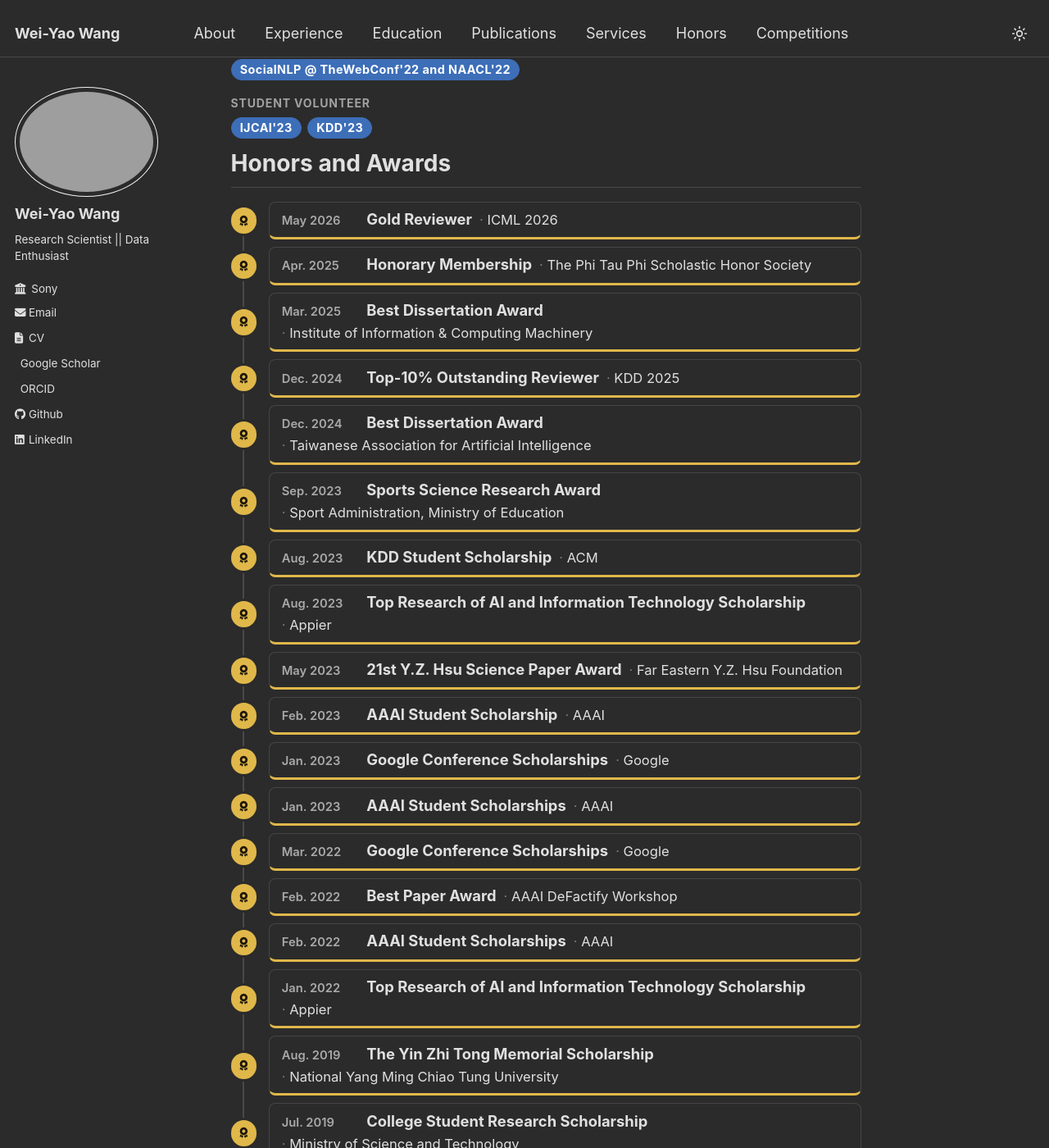
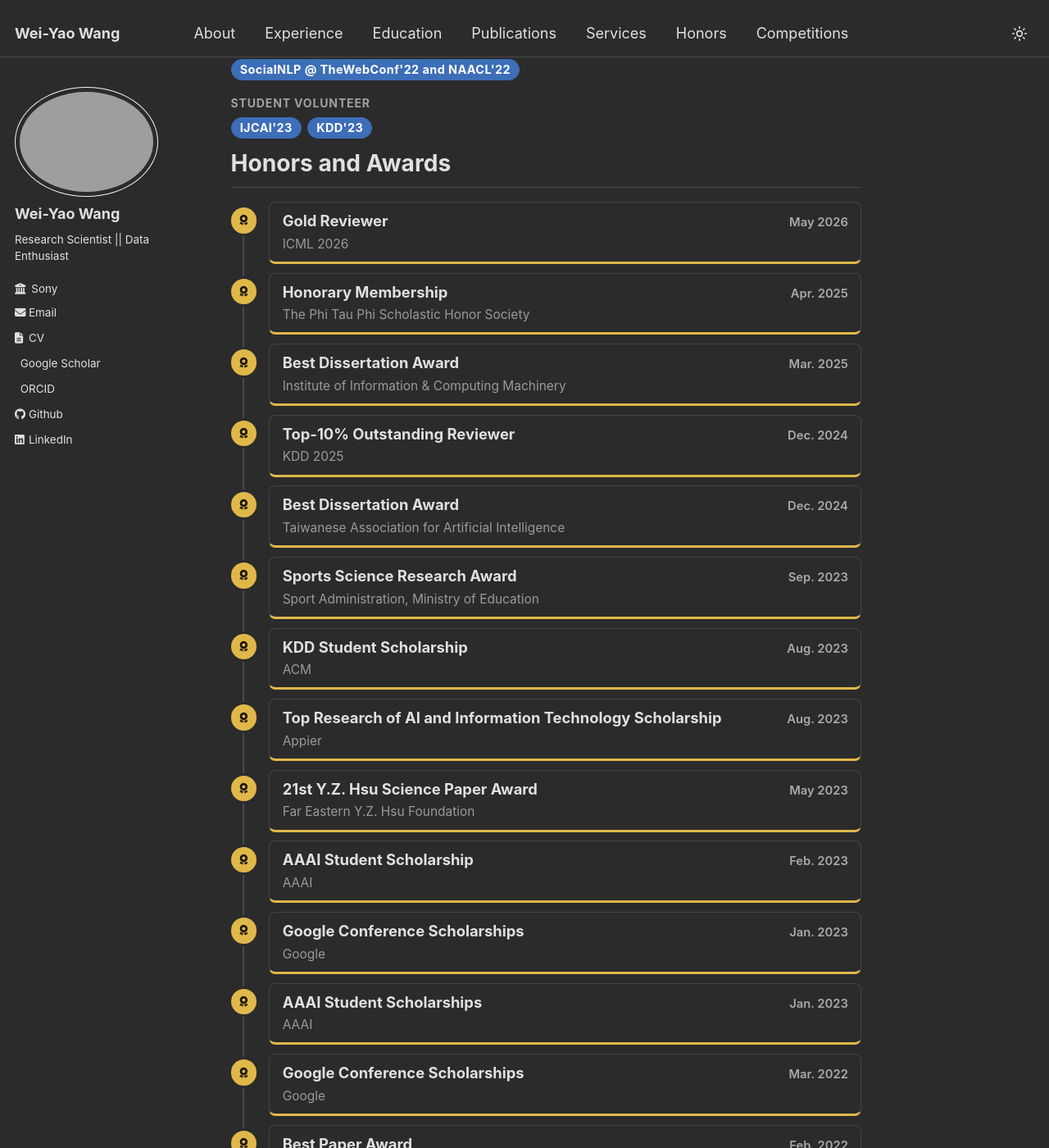
Before and after one commit to wywyWang/wywyWang.github.io, a Jekyll site: the page built from _pages/about.md, in a window 1280 px wide and 1400 px high, scrolled down 3621 px. Shown: the whole window at 82% size. Built offline with Jekyll 4.4.1, drawn with Linux system fonts in a browser that asks for light colours; some of the changed text lies outside the part shown.

Commit message:
adjust the content

```diff
--- a/_pages/about.md
+++ b/_pages/about.md
@@ -337,165 +337,237 @@ I am also open to research collaboration. Please drop me an email if you are int
 <div class="timeline">
   <div class="timeline-list">
 
-    <div class="tl-card tl-card--honor tl-card--one">
+    <div class="tl-card tl-card--honor tl-card--two">
       <div class="tl-icon" aria-hidden="true"><i class="fas fa-award"></i></div>
       <div class="tl-body">
-        <span class="tl-when">May 2026</span>
-        <span class="tl-org">Gold Reviewer</span>
-        <span class="tl-role">ICML 2026</span>
+        <div class="tl-line">
+          <span class="tl-org">Gold Reviewer</span>
+          <span class="tl-when">May 2026</span>
+        </div>
+        <div class="tl-line tl-line--sub">
+          <span class="tl-role">ICML 2026</span>
+        </div>
       </div>
     </div>
 
-    <div class="tl-card tl-card--honor tl-card--one">
+    <div class="tl-card tl-card--honor tl-card--two">
       <div class="tl-icon" aria-hidden="true"><i class="fas fa-award"></i></div>
       <div class="tl-body">
-        <span class="tl-when">Apr. 2025</span>
-        <span class="tl-org">Honorary Membership</span>
-        <span class="tl-role">The Phi Tau Phi Scholastic Honor Society</span>
+        <div class="tl-line">
+          <span class="tl-org">Honorary Membership</span>
+          <span class="tl-when">Apr. 2025</span>
+        </div>
+        <div class="tl-line tl-line--sub">
+          <span class="tl-role">The Phi Tau Phi Scholastic Honor Society</span>
+        </div>
       </div>
     </div>
 
-    <div class="tl-card tl-card--honor tl-card--one">
+    <div class="tl-card tl-card--honor tl-card--two">
       <div class="tl-icon" aria-hidden="true"><i class="fas fa-award"></i></div>
       <div class="tl-body">
-        <span class="tl-when">Mar. 2025</span>
-        <span class="tl-org">Best Dissertation Award</span>
-        <span class="tl-role">Institute of Information &amp; Computing Machinery</span>
+        <div class="tl-line">
+          <span class="tl-org">Best Dissertation Award</span>
+          <span class="tl-when">Mar. 2025</span>
+        </div>
+        <div class="tl-line tl-line--sub">
+          <span class="tl-role">Institute of Information &amp; Computing Machinery</span>
+        </div>
       </div>
     </div>
 
-    <div class="tl-card tl-card--honor tl-card--one">
+    <div class="tl-card tl-card--honor tl-card--two">
       <div class="tl-icon" aria-hidden="true"><i class="fas fa-award"></i></div>
       <div class="tl-body">
-        <span class="tl-when">Dec. 2024</span>
-        <span class="tl-org">Top-10% Outstanding Reviewer</span>
-        <span class="tl-role">KDD 2025</span>
+        <div class="tl-line">
+          <span class="tl-org">Top-10% Outstanding Reviewer</span>
+          <span class="tl-when">Dec. 2024</span>
+        </div>
+        <div class="tl-line tl-line--sub">
+          <span class="tl-role">KDD 2025</span>
+        </div>
       </div>
     </div>
 
-    <div class="tl-card tl-card--honor tl-card--one">
+    <div class="tl-card tl-card--honor tl-card--two">
       <div class="tl-icon" aria-hidden="true"><i class="fas fa-award"></i></div>
       <div class="tl-body">
-        <span class="tl-when">Dec. 2024</span>
-        <span class="tl-org">Best Dissertation Award</span>
-        <span class="tl-role">Taiwanese Association for Artificial Intelligence</span>
+        <div class="tl-line">
+          <span class="tl-org">Best Dissertation Award</span>
+          <span class="tl-when">Dec. 2024</span>
+        </div>
+        <div class="tl-line tl-line--sub">
+          <span class="tl-role">Taiwanese Association for Artificial Intelligence</span>
+        </div>
       </div>
     </div>
 
-    <div class="tl-card tl-card--honor tl-card--one">
+    <div class="tl-card tl-card--honor tl-card--two">
       <div class="tl-icon" aria-hidden="true"><i class="fas fa-award"></i></div>
       <div class="tl-body">
-        <span class="tl-when">Sep. 2023</span>
-        <span class="tl-org">Sports Science Research Award</span>
-        <span class="tl-role">Sport Administration, Ministry of Education</span>
+        <div class="tl-line">
+          <span class="tl-org">Sports Science Research Award</span>
+          <span class="tl-when">Sep. 2023</span>
+        </div>
+        <div class="tl-line tl-line--sub">
+          <span class="tl-role">Sport Administration, Ministry of Education</span>
+        </div>
       </div>
     </div>
 
-    <div class="tl-card tl-card--honor tl-card--one">
+    <div class="tl-card tl-card--honor tl-card--two">
       <div class="tl-icon" aria-hidden="true"><i class="fas fa-award"></i></div>
       <div class="tl-body">
-        <span class="tl-when">Aug. 2023</span>
-        <span class="tl-org">KDD Student Scholarship</span>
-        <span class="tl-role">ACM</span>
+        <div class="tl-line">
+          <span class="tl-org">KDD Student Scholarship</span>
+          <span class="tl-when">Aug. 2023</span>
+        </div>
+        <div class="tl-line tl-line--sub">
+          <span class="tl-role">ACM</span>
+        </div>
       </div>
     </div>
 
-    <div class="tl-card tl-card--honor tl-card--one">
+    <div class="tl-card tl-card--honor tl-card--two">
       <div class="tl-icon" aria-hidden="true"><i class="fas fa-award"></i></div>
       <div class="tl-body">
-        <span class="tl-when">Aug. 2023</span>
-        <span class="tl-org">Top Research of AI and Information Technology Scholarship</span>
-        <span class="tl-role">Appier</span>
+        <div class="tl-line">
+          <span class="tl-org">Top Research of AI and Information Technology Scholarship</span>
+          <span class="tl-when">Aug. 2023</span>
+        </div>
+        <div class="tl-line tl-line--sub">
+          <span class="tl-role">Appier</span>
+        </div>
       </div>
     </div>
 
-    <div class="tl-card tl-card--honor tl-card--one">
+    <div class="tl-card tl-card--honor tl-card--two">
       <div class="tl-icon" aria-hidden="true"><i class="fas fa-award"></i></div>
       <div class="tl-body">
-        <span class="tl-when">May 2023</span>
-        <span class="tl-org">21st Y.Z. Hsu Science Paper Award</span>
-        <span class="tl-role">Far Eastern Y.Z. Hsu Foundation</span>
+        <div class="tl-line">
+          <span class="tl-org">21st Y.Z. Hsu Science Paper Award</span>
+          <span class="tl-when">May 2023</span>
+        </div>
+        <div class="tl-line tl-line--sub">
+          <span class="tl-role">Far Eastern Y.Z. Hsu Foundation</span>
+        </div>
       </div>
     </div>
 
-    <div class="tl-card tl-card--honor tl-card--one">
+    <div class="tl-card tl-card--honor tl-card--two">
       <div class="tl-icon" aria-hidden="true"><i class="fas fa-award"></i></div>
       <div class="tl-body">
-        <span class="tl-when">Feb. 2023</span>
-        <span class="tl-org">AAAI Student Scholarship</span>
-        <span class="tl-role">AAAI</span>
+        <div class="tl-line">
+          <span class="tl-org">AAAI Student Scholarship</span>
+          <span class="tl-when">Feb. 2023</span>
+        </div>
+        <div class="tl-line tl-line--sub">
+          <span class="tl-role">AAAI</span>
+        </div>
       </div>
     </div>
 
-    <div class="tl-card tl-card--honor tl-card--one">
+    <div class="tl-card tl-card--honor tl-card--two">
       <div class="tl-icon" aria-hidden="true"><i class="fas fa-award"></i></div>
       <div class="tl-body">
-        <span class="tl-when">Jan. 2023</span>
-        <span class="tl-org">Google Conference Scholarships</span>
-        <span class="tl-role">Google</span>
+        <div class="tl-line">
+          <span class="tl-org">Google Conference Scholarships</span>
+          <span class="tl-when">Jan. 2023</span>
+        </div>
+        <div class="tl-line tl-line--sub">
+          <span class="tl-role">Google</span>
+        </div>
       </div>
     </div>
 
-    <div class="tl-card tl-card--honor tl-card--one">
+    <div class="tl-card tl-card--honor tl-card--two">
       <div class="tl-icon" aria-hidden="true"><i class="fas fa-award"></i></div>
       <div class="tl-body">
-        <span class="tl-when">Jan. 2023</span>
-        <span class="tl-org">AAAI Student Scholarships</span>
-        <span class="tl-role">AAAI</span>
+        <div class="tl-line">
+          <span class="tl-org">AAAI Student Scholarships</span>
+          <span class="tl-when">Jan. 2023</span>
+        </div>
+        <div class="tl-line tl-line--sub">
+          <span class="tl-role">AAAI</span>
+        </div>
       </div>
     </div>
 
-    <div class="tl-card tl-card--honor tl-card--one">
+    <div class="tl-card tl-card--honor tl-card--two">
       <div class="tl-icon" aria-hidden="true"><i class="fas fa-award"></i></div>
       <div class="tl-body">
-        <span class="tl-when">Mar. 2022</span>
-        <span class="tl-org">Google Conference Scholarships</span>
-        <span class="tl-role">Google</span>
+        <div class="tl-line">
+          <span class="tl-org">Google Conference Scholarships</span>
+          <span class="tl-when">Mar. 2022</span>
+        </div>
+        <div class="tl-line tl-line--sub">
+          <span class="tl-role">Google</span>
+        </div>
       </div>
     </div>
 
-    <div class="tl-card tl-card--honor tl-card--one">
+    <div class="tl-card tl-card--honor tl-card--two">
       <div class="tl-icon" aria-hidden="true"><i class="fas fa-award"></i></div>
       <div class="tl-body">
-        <span class="tl-when">Feb. 2022</span>
-        <span class="tl-org">Best Paper Award</span>
-        <span class="tl-role">AAAI DeFactify Workshop</span>
+        <div class="tl-line">
+          <span class="tl-org">Best Paper Award</span>
+          <span class="tl-when">Feb. 2022</span>
+        </div>
+        <div class="tl-line tl-line--sub">
+          <span class="tl-role">AAAI DeFactify Workshop</span>
+        </div>
       </div>
     </div>
 
-    <div class="tl-card tl-card--honor tl-card--one">
+    <div class="tl-card tl-card--honor tl-card--two">
       <div class="tl-icon" aria-hidden="true"><i class="fas fa-award"></i></div>
       <div class="tl-body">
-        <span class="tl-when">Feb. 2022</span>
-        <span class="tl-org">AAAI Student Scholarships</span>
-        <span class="tl-role">AAAI</span>
+        <div class="tl-line">
+          <span class="tl-org">AAAI Student Scholarships</span>
+          <span class="tl-when">Feb. 2022</span>
+        </div>
+        <div class="tl-line tl-line--sub">
+          <span class="tl-role">AAAI</span>
+        </div>
       </div>
     </div>
 
-    <div class="tl-card tl-card--honor tl-card--one">
+    <div class="tl-card tl-card--honor tl-card--two">
       <div class="tl-icon" aria-hidden="true"><i class="fas fa-award"></i></div>
       <div class="tl-body">
-        <span class="tl-when">Jan. 2022</span>
-        <span class="tl-org">Top Research of AI and Information Technology Scholarship</span>
-        <span class="tl-role">Appier</span>
+        <div class="tl-line">
+          <span class="tl-org">Top Research of AI and Information Technology Scholarship</span>
+          <span class="tl-when">Jan. 2022</span>
+        </div>
+        <div class="tl-line tl-line--sub">
+          <span class="tl-role">Appier</span>
+        </div>
       </div>
     </div>
 
-    <div class="tl-card tl-card--honor tl-card--one">
+    <div class="tl-card tl-card--honor tl-card--two">
       <div class="tl-icon" aria-hidden="true"><i class="fas fa-award"></i></div>
       <div class="tl-body">
-        <span class="tl-when">Aug. 2019</span>
-        <span class="tl-org">The Yin Zhi Tong Memorial Scholarship</span>
-        <span class="tl-role">National Yang Ming Chiao Tung University</span>
+        <div class="tl-line">
+          <span class="tl-org">The Yin Zhi Tong Memorial Scholarship</span>
+          <span class="tl-when">Aug. 2019</span>
+        </div>
+        <div class="tl-line tl-line--sub">
+          <span class="tl-role">National Yang Ming Chiao Tung University</span>
+        </div>
       </div>
     </div>
 
-    <div class="tl-card tl-card--honor tl-card--one">
+    <div class="tl-card tl-card--honor tl-card--two">
       <div class="tl-icon" aria-hidden="true"><i class="fas fa-award"></i></div>
       <div class="tl-body">
-        <span class="tl-when">Jul. 2019</span>
-        <span class="tl-org">College Student Research Scholarship</span>
-        <span class="tl-role">Ministry of Science and Technology</span>
+        <div class="tl-line">
+          <span class="tl-org">College Student Research Scholarship</span>
+          <span class="tl-when">Jul. 2019</span>
+        </div>
+        <div class="tl-line tl-line--sub">
+          <span class="tl-role">Ministry of Science and Technology</span>
+        </div>
       </div>
     </div>
 
--- a/_sass/_timeline.scss
+++ b/_sass/_timeline.scss
@@ -193,38 +193,6 @@
   opacity: 0.55;
 }
 
-.tl-card--one {
-  align-items: center;
-  margin-bottom: 0.5em;
-}
-
-.tl-card--one .tl-icon {
-  margin-top: 0;
-}
-
-.tl-card--one .tl-body {
-  display: flex;
-  flex-wrap: wrap;
-  align-items: baseline;
-  column-gap: 0.5em;
-  row-gap: 0.1em;
-  padding: 0.4em 0.8em 0.42em;
-}
-
-.tl-card--one .tl-when {
-  margin-left: 0;
-  flex: 0 0 6.4em;
-}
-
-.tl-card--one .tl-role {
-  margin: 0;
-}
-
-.tl-card--one .tl-role::before {
-  content: "· ";
-  opacity: 0.45;
-}
-
 .tl-card--two {
   margin-bottom: 0.6em;
 }
```
